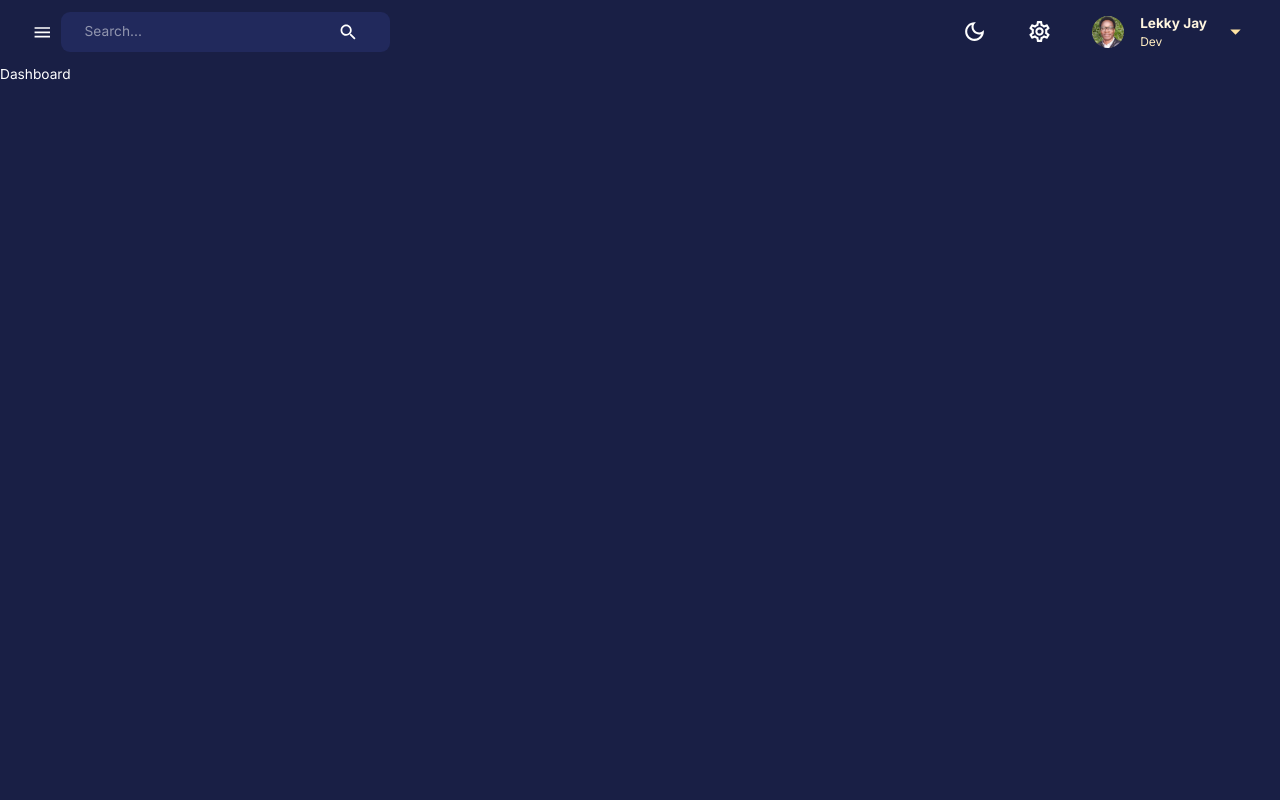
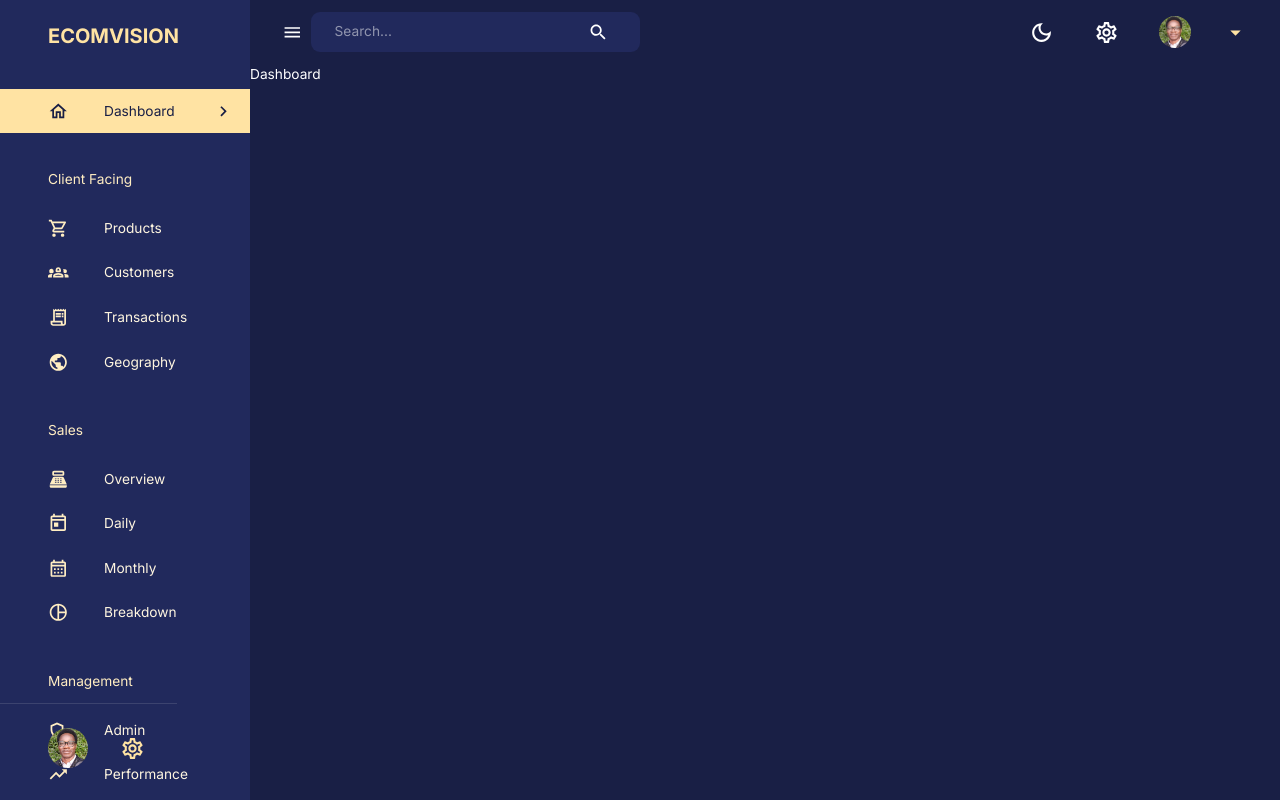
Before and after one commit to Lekkyjay/admin-dash-client, a React (Create React App) app: page /dashboard in a window 1280 px wide. Built offline with nearby package versions, Linux system fonts and the light colour scheme; no server answers.

Commit message:
Navbar, Sidebar implemented. RTKQ integrated.

```diff
--- a/src/app/store.ts
+++ b/src/app/store.ts
@@ -1,12 +1,16 @@
 import { configureStore, ThunkAction, Action } from '@reduxjs/toolkit';
 import counterReducer from '../features/counter/counterSlice';
 import themeReducer from '../features/theme/themeSlice'
+import { api } from '../features/theme/api'
 
 export const store = configureStore({
   reducer: {
     counter: counterReducer,
-    theme: themeReducer
+    theme: themeReducer,
+    [api.reducerPath]: api.reducer
   },
+  middleware: (getDefaultMiddleware) =>
+    getDefaultMiddleware().concat(api.middleware)
 });
 
 export type AppDispatch = typeof store.dispatch;
--- a/src/features/Layout.tsx
+++ b/src/features/Layout.tsx
@@ -1,19 +1,31 @@
 import { Outlet } from 'react-router-dom'
-import { Box } from '@mui/material'
+import { Box, useMediaQuery } from '@mui/material'
 import Navbar from './Navbar'
 import { useState } from 'react';
 import { useAppSelector } from '../app/hooks';
 import { selectUserId } from './theme/themeSlice';
+import Sidebar from './Sidebar';
+import { useGetUserQuery } from './theme/api';
 
 export default function Layout() {
+  const isNonMobile = useMediaQuery("(min-width: 600px)")
   const [isSidebarOpen, setIsSidebarOpen] = useState(true);
   const userId = useAppSelector(selectUserId)
-  const user = { name: 'Lekky Jay', occupation: 'Dev' }
+  const { data } = useGetUserQuery(userId)
+  // console.log({data})
+  // const user = { name: 'Lekky Jay', occupation: 'Dev' }
 
   return (
-    <Box width="100%" height="100%">
-      <Box>
-        <Navbar isSidebarOpen={isSidebarOpen} setIsSidebarOpen={setIsSidebarOpen} user={user} />
+    <Box display={isNonMobile ? "flex" : "block"} width="100%" height="100%">
+      <Sidebar
+        user={data || {}}     //while loading empty object will be provided
+        isNonMobile={isNonMobile}
+        drawerWidth="250px"
+        isSidebarOpen={isSidebarOpen}
+        setIsSidebarOpen={setIsSidebarOpen}
+      />
+      <Box flexGrow={1}>
+        <Navbar isSidebarOpen={isSidebarOpen} setIsSidebarOpen={setIsSidebarOpen} user={data || {}} />
         <Outlet />
       </Box>
     </Box>
--- a/src/features/Navbar.tsx
+++ b/src/features/Navbar.tsx
@@ -15,7 +15,7 @@ interface IProps {
 export default function Navbar({ user, isSidebarOpen, setIsSidebarOpen }: IProps) {
   const dispatch = useAppDispatch()
   const theme = useTheme()
-  console.log(theme)
+  // console.log(theme)
   const [anchorEl, setAnchorEl] = useState<Element | null>(null)
 
   const isOpen = Boolean(anchorEl)
--- /dev/null
+++ b/src/features/Sidebar.tsx
@@ -0,0 +1,225 @@
+import { SetStateAction, useEffect, useState } from 'react'
+import { useLocation, useNavigate } from 'react-router-dom'
+import { Box, Divider, Drawer, IconButton, List, ListItem, ListItemButton, ListItemIcon, ListItemText, Typography, useTheme } from '@mui/material'
+import {
+  SettingsOutlined,
+  ChevronLeft,
+  ChevronRightOutlined,
+  HomeOutlined,
+  ShoppingCartOutlined,
+  Groups2Outlined,
+  ReceiptLongOutlined,
+  PublicOutlined,
+  PointOfSaleOutlined,
+  TodayOutlined,
+  CalendarMonthOutlined,
+  AdminPanelSettingsOutlined,
+  TrendingUpOutlined,
+  PieChartOutlined,
+} from '@mui/icons-material'
+import profileImage from '../assets/profile.jpg'
+import FlexBetween from './FlexBetween'
+
+
+const navItems = [
+  {
+    text: 'Dashboard',
+    icon: <HomeOutlined />,
+  },
+  {
+    text: 'Client Facing',
+    icon: null,
+  },
+  {
+    text: 'Products',
+    icon: <ShoppingCartOutlined />,
+  },
+  {
+    text: 'Customers',
+    icon: <Groups2Outlined />,
+  },
+  {
+    text: 'Transactions',
+    icon: <ReceiptLongOutlined />,
+  },
+  {
+    text: 'Geography',
+    icon: <PublicOutlined />,
+  },
+  {
+    text: 'Sales',
+    icon: null,
+  },
+  {
+    text: 'Overview',
+    icon: <PointOfSaleOutlined />,
+  },
+  {
+    text: 'Daily',
+    icon: <TodayOutlined />,
+  },
+  {
+    text: 'Monthly',
+    icon: <CalendarMonthOutlined />,
+  },
+  {
+    text: 'Breakdown',
+    icon: <PieChartOutlined />,
+  },
+  {
+    text: 'Management',
+    icon: null,
+  },
+  {
+    text: 'Admin',
+    icon: <AdminPanelSettingsOutlined />,
+  },
+  {
+    text: 'Performance',
+    icon: <TrendingUpOutlined />,
+  },
+]
+
+interface IProps {
+  user: { name: string, occupation: string }
+  drawerWidth: string
+  isNonMobile: boolean
+  isSidebarOpen: boolean
+  setIsSidebarOpen: React.Dispatch<SetStateAction<boolean>>
+}
+
+export default function Sidebar({ user, drawerWidth, isSidebarOpen, setIsSidebarOpen, isNonMobile }: IProps) {
+  const { pathname } = useLocation()
+  const [active, setActive] = useState('')
+  const navigate = useNavigate()
+  const theme = useTheme()
+  // console.log(theme)
+
+  useEffect(() => {
+    setActive(pathname.substring(1))
+  }, [pathname])
+
+  return (
+    <Box component="nav">
+      {isSidebarOpen && (
+        <Drawer
+        open={isSidebarOpen}
+        onClose={() => setIsSidebarOpen(false)}
+        variant="persistent"
+        anchor="left"
+        sx={{
+          width: drawerWidth,
+          "& .MuiDrawer-paper": {
+            color: theme.palette.secondary[200],
+            backgroundColor: theme.palette.background.alt,
+            boxSixing: "border-box",
+            borderWidth: isNonMobile ? 0 : "2px",
+            width: drawerWidth,
+          },
+        }}
+      >
+        <Box width="100%">
+          <Box m="1.5rem 2rem 2rem 3rem">
+            <FlexBetween color={theme.palette.secondary.main}>
+              <Box display="flex" alignItems="center" gap="0.5rem">
+                <Typography variant="h4" fontWeight="bold">
+                  ECOMVISION
+                </Typography>
+              </Box>
+              {!isNonMobile && (
+                <IconButton onClick={() => setIsSidebarOpen(!isSidebarOpen)}>
+                  <ChevronLeft />
+                </IconButton>
+              )}
+            </FlexBetween>
+          </Box>
+          <List>
+            {navItems.map(({ text, icon }) => {
+              if (!icon) {
+                return (
+                  <Typography key={text} sx={{ m: "2.25rem 0 1rem 3rem" }}>
+                    {text}
+                  </Typography>
+                );
+              }
+              const lcText = text.toLowerCase();
+
+              return (
+                <ListItem key={text} disablePadding>
+                  <ListItemButton
+                    onClick={() => {
+                      navigate(`/${lcText}`);
+                      setActive(lcText);
+                    }}
+                    sx={{
+                      backgroundColor:
+                        active === lcText
+                          ? theme.palette.secondary[300]
+                          : "transparent",
+                      color:
+                        active === lcText
+                          ? theme.palette.primary[600]
+                          : theme.palette.secondary[100],
+                    }}
+                  >
+                    <ListItemIcon
+                      sx={{
+                        ml: "2rem",
+                        color:
+                          active === lcText
+                            ? theme.palette.primary[600]
+                            : theme.palette.secondary[200],
+                      }}
+                    >
+                      {icon}
+                    </ListItemIcon>
+                    <ListItemText primary={text} />
+                    {active === lcText && (
+                      <ChevronRightOutlined sx={{ ml: "auto" }} />
+                    )}
+                  </ListItemButton>
+                </ListItem>
+              );
+            })}
+          </List>
+        </Box>
+        <Box position="absolute" bottom="2rem">
+            <Divider />
+            <FlexBetween textTransform="none" gap="1rem" m="1.5rem 2rem 0 3rem">
+              <Box
+                component="img"
+                alt="profile"
+                src={profileImage}
+                height="40px"
+                width="40px"
+                borderRadius="50%"
+                sx={{ objectFit: "cover" }}
+              />
+              <Box textAlign="left">
+                <Typography
+                  fontWeight="bold"
+                  fontSize="0.9rem"
+                  sx={{ color: theme.palette.secondary[100] }}
+                >
+                  {user.name}
+                </Typography>
+                <Typography
+                  fontSize="0.8rem"
+                  sx={{ color: theme.palette.secondary[200] }}
+                >
+                  {user.occupation}
+                </Typography>
+              </Box>
+              <SettingsOutlined
+                sx={{
+                  color: theme.palette.secondary[300],
+                  fontSize: "25px ",
+                }}
+              />
+            </FlexBetween>
+          </Box>
+      </Drawer>
+      )}
+    </Box>
+  )
+}
--- /dev/null
+++ b/src/features/theme/api.ts
@@ -0,0 +1,71 @@
+import { createApi, fetchBaseQuery } from '@reduxjs/toolkit/query/react'
+
+export const api = createApi({
+  baseQuery: fetchBaseQuery({ baseUrl: process.env.REACT_APP_BASE_URL }),
+  reducerPath: "adminApi",
+  tagTypes: [
+    "User",
+    "Products",
+    "Customers",
+    "Transactions",
+    "Geography",
+    "Sales",
+    "Admins",
+    "Performance",
+    "Dashboard",
+  ],
+  endpoints: (build) => ({
+    getUser: build.query({
+      query: (id) => `general/user/${id}`,
+      providesTags: ["User"],               //Determines which 'tag' is attached to the cached data returned by the query
+    }),
+    getProducts: build.query({
+      query: () => "client/products",
+      providesTags: ["Products"],
+    }),
+    getCustomers: build.query({
+      query: () => "client/customers",
+      providesTags: ["Customers"],
+    }),
+    getTransactions: build.query({
+      query: ({ page, pageSize, sort, search }) => ({
+        url: "client/transactions",
+        method: "GET",
+        params: { page, pageSize, sort, search },
+      }),
+      providesTags: ["Transactions"],
+    }),
+    getGeography: build.query({
+      query: () => "client/geography",
+      providesTags: ["Geography"],
+    }),
+    getSales: build.query({
+      query: () => "sales/sales",
+      providesTags: ["Sales"],
+    }),
+    getAdmins: build.query({
+      query: () => "management/admins",
+      providesTags: ["Admins"],
+    }),
+    getUserPerformance: build.query({
+      query: (id) => `management/performance/${id}`,
+      providesTags: ["Performance"],
+    }),
+    getDashboard: build.query({
+      query: () => "general/dashboard",
+      providesTags: ["Dashboard"],
+    }),
+  })
+})
+
+export const {
+  useGetUserQuery,
+  useGetProductsQuery,
+  useGetCustomersQuery,
+  useGetTransactionsQuery,
+  useGetGeographyQuery,
+  useGetSalesQuery,
+  useGetAdminsQuery,
+  useGetUserPerformanceQuery,
+  useGetDashboardQuery,
+} = api
```
